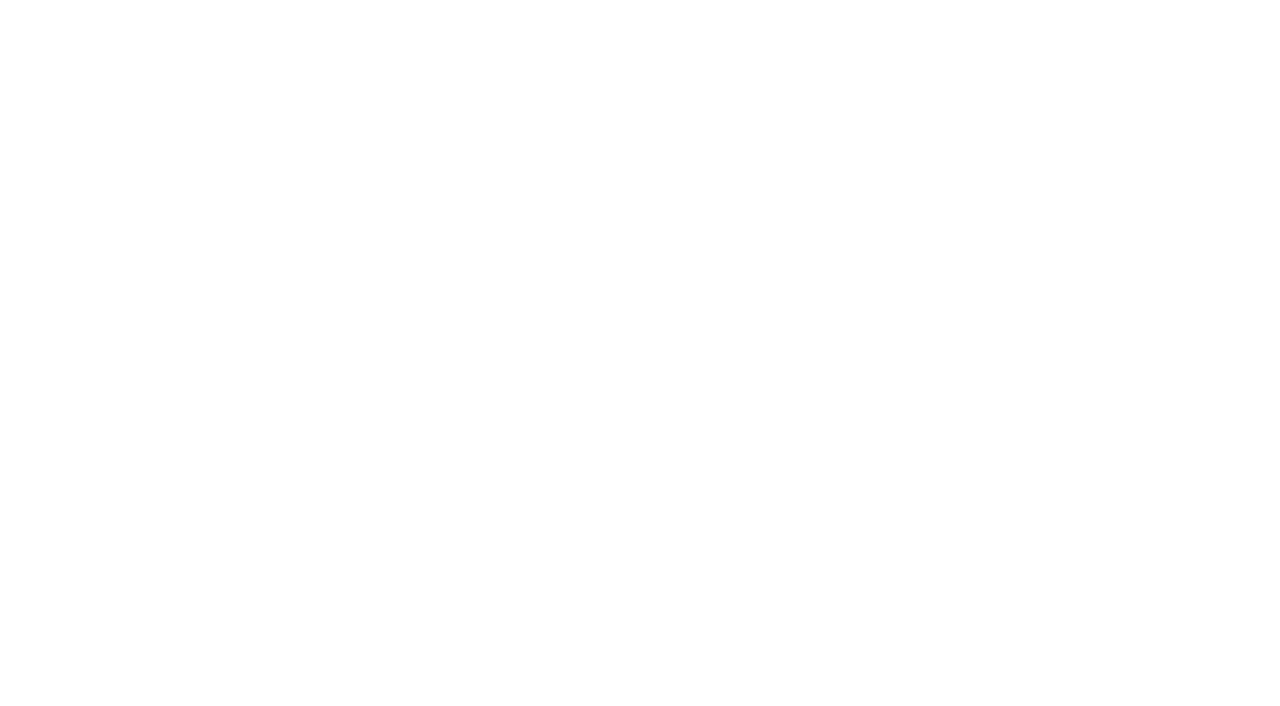
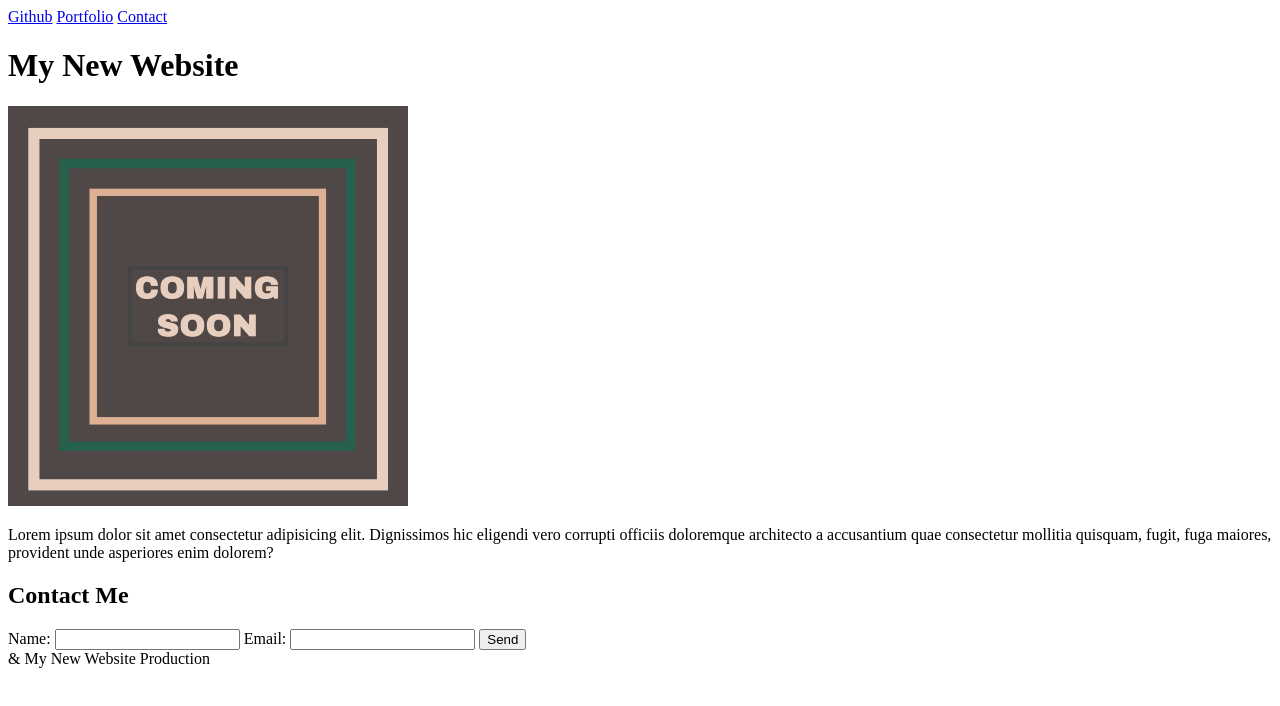
Before and after one commit to veyselarslan12/landing-page-mini-project, a plain HTML site: page index.html in a window 1280 px wide. Drawn offline with Linux system fonts and the light colour scheme.

Commit message:
starting html

```diff
--- a/index.html
+++ b/index.html
@@ -8,5 +8,41 @@
 </head>
 <body>
 
+    <header>
+
+
+        <nav>
+        <a href="#">Github</a>
+        <a href="#">Portfolio</a>
+        <a href="#">Contact</a>
+        </nav>
+
+     </header>
+
+        <h1>My New Website</h1>
+
+        <img src="assets/image-1.png" alt="coming soon image" />
+
+        <p>Lorem ipsum dolor sit amet consectetur adipisicing elit. Dignissimos hic eligendi vero corrupti officiis doloremque architecto a accusantium quae consectetur mollitia quisquam, fugit, fuga maiores, provident unde asperiores enim dolorem?</p>
+
+        <section>
+            <h2>Contact Me</h2>
+
+            <form>
+                <label>Name:</label>
+                <input name="name" type="text"/>
+                <label>Email:</label>
+                <input name="email"  type="email"/>
+                <button>Send</button>
+            </form>
+        </section>
+
+        <footer>
+            & My New Website Production
+        </footer>
+
+
+
+
 </body>
 </html>
```
Also changed, not shown: assets/image-1.png (added), assets/sample-page.png (added).
